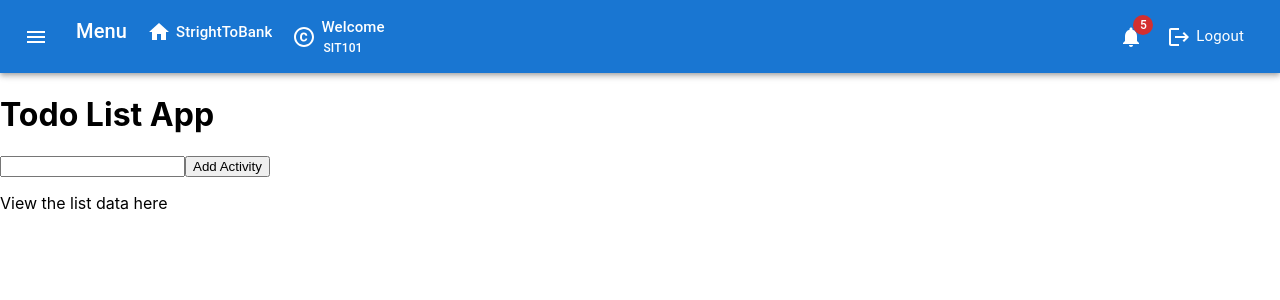
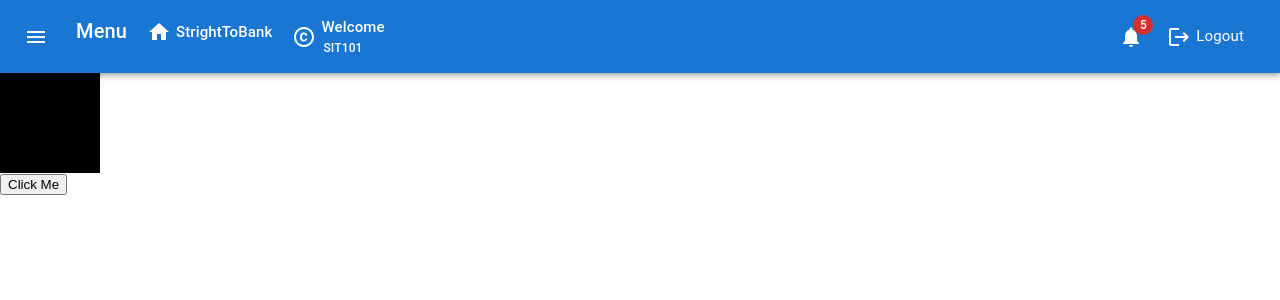
Before and after one commit to jayakanthb/POC, a React (Create React App) app: page / in a window 1280 px wide. Shown: the top 300 px of the page. Built offline with nearby package versions, Linux system fonts and the light colour scheme.

Commit message:
basic colour change

```diff
--- a/src/App.js
+++ b/src/App.js
@@ -1,14 +1,16 @@
 import "./App.css";
 import Navbar from "../src/Components/Navbar";
+import Colour from "../src/Components/colour";
 // import HomeSection from "./Components/HomeSection";
-import TodoList from "./Components/Todo";
+// import TodoList from "./Components/Todo";
 
 function App() {
   return (
     <div className="App">
       <Navbar />
-      {/* <HomeSection /> */}
-      <TodoList />
+      {/* <HomeSection />
+      <TodoList /> */}
+      <Colour />
     </div>
   );
 }
--- /dev/null
+++ b/src/Components/colour.js
@@ -0,0 +1,16 @@
+import { useState } from "react";
+
+function Colour() {
+  const [colour, setColour] = useState("black");
+  function handelColour() {
+    setColour((prevColour) => (prevColour === "black" ? "red" : "black"));
+  }
+  return (
+    <div className="App">
+      <div style={{ width: 100, height: 100, background: colour }} />
+      <button onClick={handelColour}>Click Me</button>
+    </div>
+  );
+}
+
+export default Colour;
```
